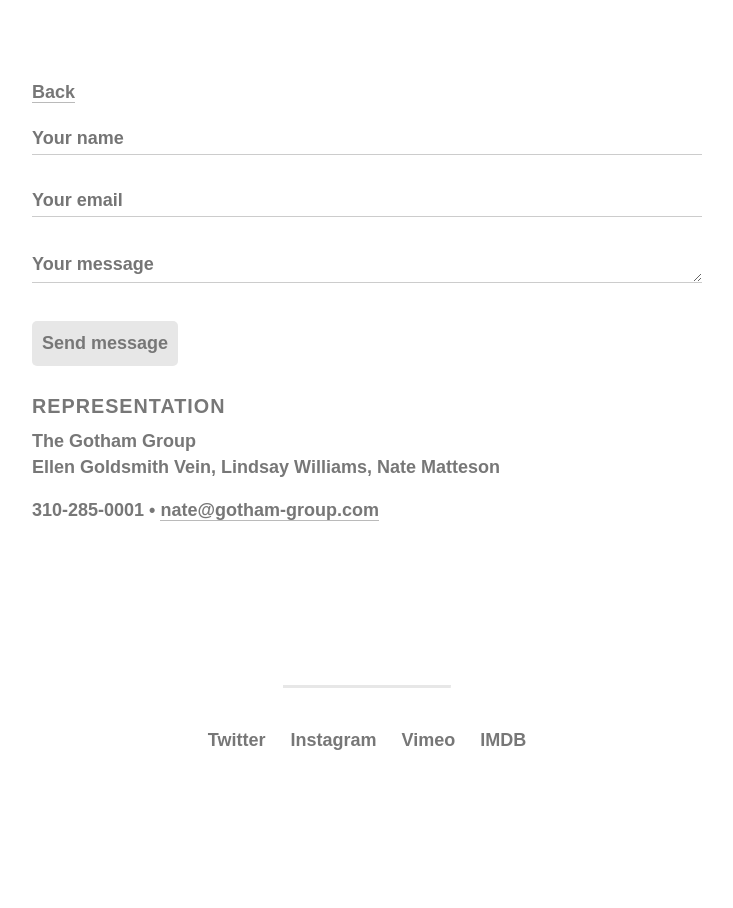
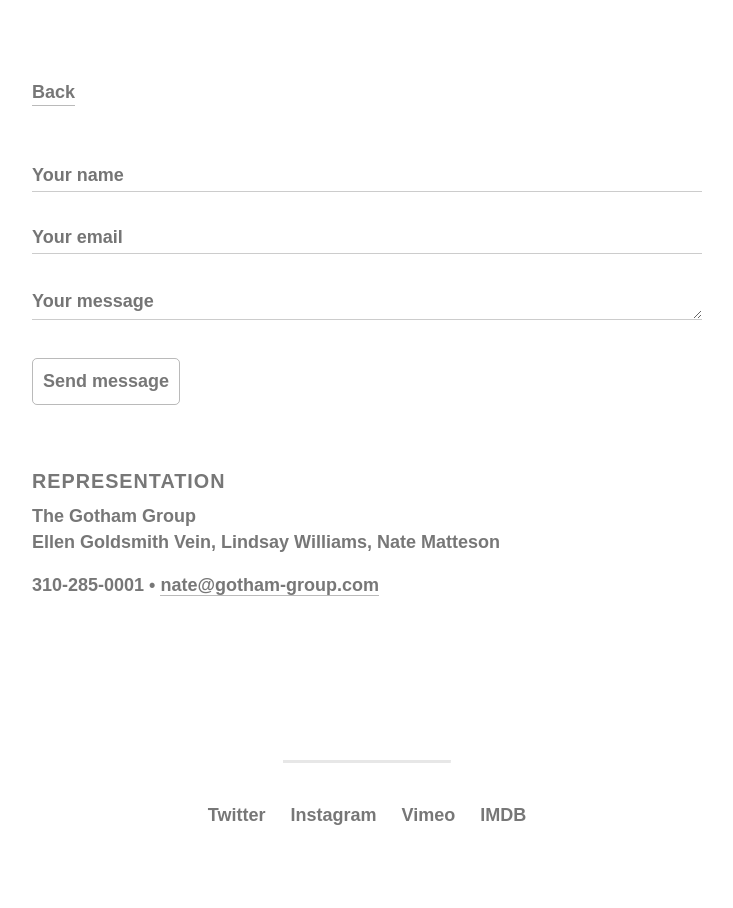
Before and after one commit to sandcastleco/andrew-napier, a Jekyll site: the page built from contact/index.md, in a window 1280 px wide. Shown: the whole page, without its empty margins (273-1006 px from the left). Built offline with Jekyll 4.4.1, drawn with Linux system fonts in a browser that asks for light colours.

Commit message:
Change button styles

```diff
--- a/_layouts/page.html
+++ b/_layouts/page.html
@@ -3,7 +3,7 @@ layout: default
 ---
 
 <div class="main">
-  <p><a href="/">Back</a></p>
+  <p><a class="header-btn" href="/">Back</a></p>
 
   {{ content }}
 
--- a/_sass/button.scss
+++ b/_sass/button.scss
@@ -1,7 +1,13 @@
 .btn {
-	background-color: #E7E7E7;
 	border: 0;
 	font-size: 1rem;
 	padding: 10px;
+  border : 1px solid rgba($grey, 0.5);
+  background-color: transparent;
 	border-radius: 5px;
+  margin-bottom: 2rem;
 }
+.header-btn {
+  display: inline-block;
+  margin-bottom: 2rem;
+}
```
Also changed, not shown: 5 other files.
